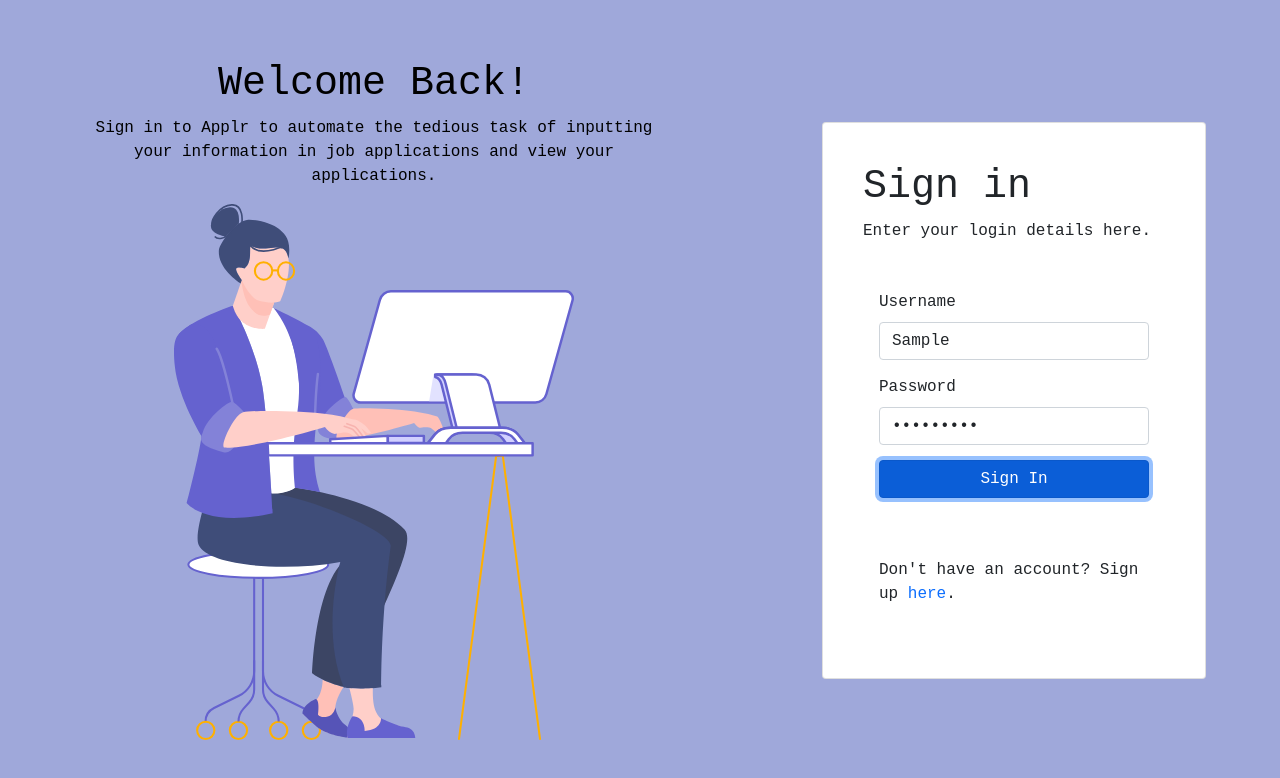
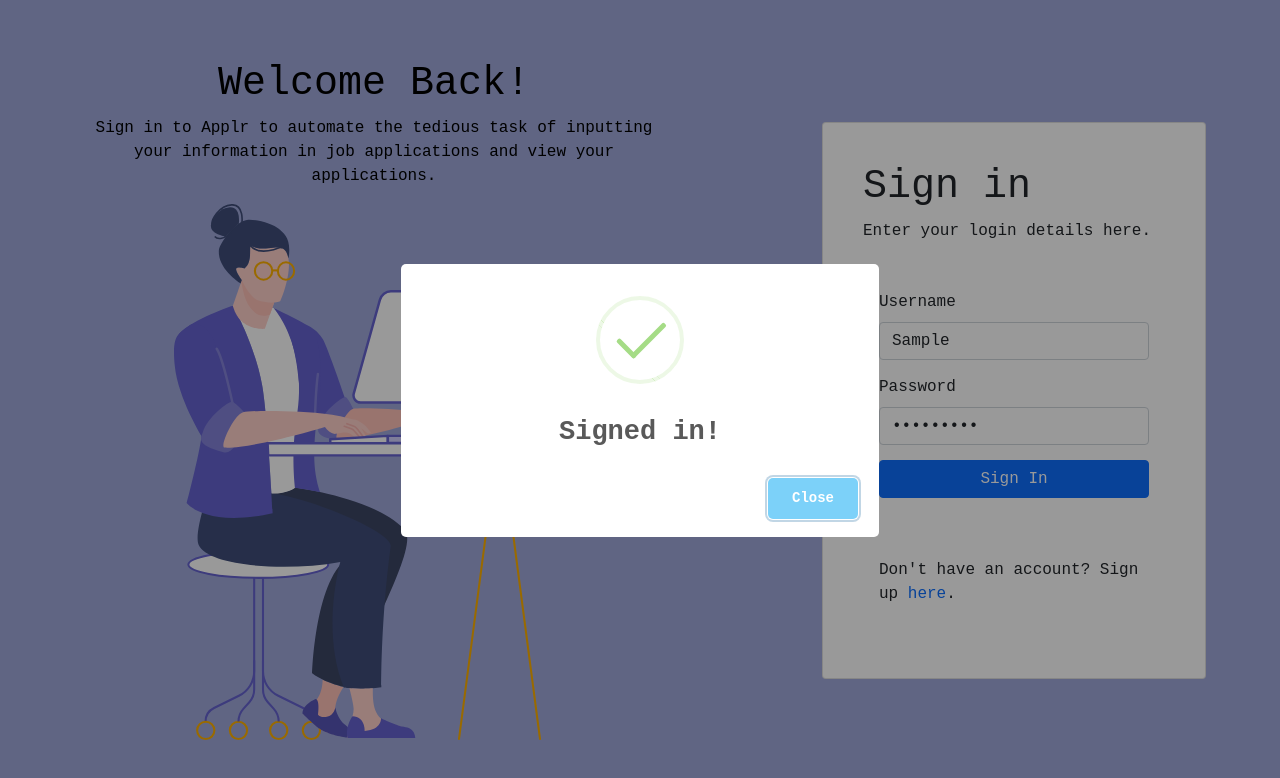
Before and after one commit to willshiao/applr, a browser extension: page extension/options.html in a window 1280 px wide. Both pictures are taken after typing "Sample", "Sample123" into the empty fields and a click on the input "Sign In". Drawn offline with nearby package versions, Linux system fonts and the light colour scheme; no server answers.

Commit message:
added sign in alert

```diff
--- a/extension/options.html
+++ b/extension/options.html
@@ -34,5 +34,6 @@
         </div>
     </div>
     <script src="./options.js"></script>
+    <script src="https://unpkg.com/sweetalert/dist/sweetalert.min.js"></script>
 </body>
 </html>
--- a/extension/options.js
+++ b/extension/options.js
@@ -28,4 +28,9 @@
     })
     // console.log(username, password)
     // window.location.href = "./applr.html"
+    swal({
+        title: "Signed in!",
+        icon: "success",
+        button: "Close",
+      });
 })
```
